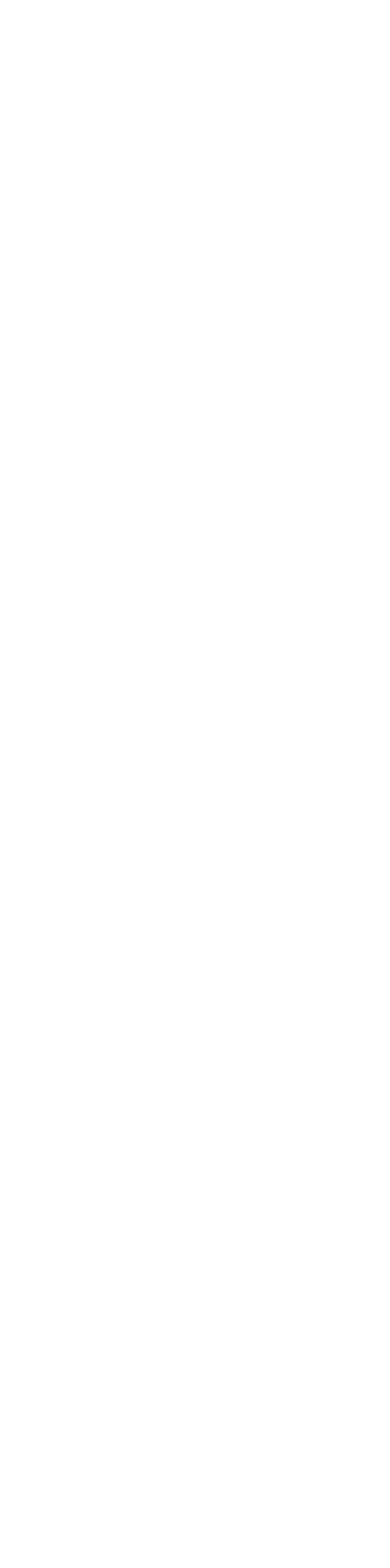
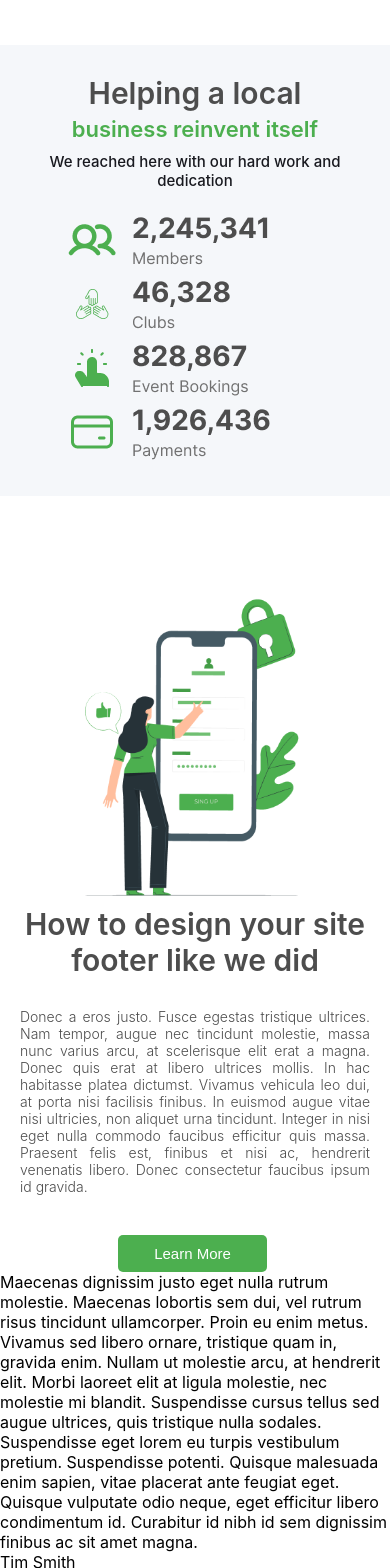
Before and after one commit to itsayusshh/Landing-Page, a React (Create React App) app: page / in a window 390 px wide. Shown: the part 2791-4359 px from the top of the page. Before the commit the page ends 2736 px from the top, so only its background shows below. Built offline with nearby package versions, Linux system fonts and the light colour scheme.

Commit message:
added new review box

```diff
--- a/src/App.js
+++ b/src/App.js
@@ -3,6 +3,7 @@ import Landingage from "./Landingpage.css";
 import Heropage from "./Heropage.js";
 import Portfoliopage from "./Portfoliopage.js";
 import Networkbar from "./Networksbar.js";
+import Reviewbox from "./Reviewbox.js";
 
 function App() {
   return (
@@ -10,7 +11,8 @@ function App() {
       <Header />
       <Heropage />
       <Portfoliopage />
-      {/* <Networkbar />  */}
+      <Networkbar />
+      <Reviewbox />
     </div>
   );
 }
--- a/src/Landingpage.css
+++ b/src/Landingpage.css
@@ -360,7 +360,7 @@ button {
   margin-top: 5px;
   color: #18191f;
   font-size: 13px;
-  font-weight: 300;
+  font-weight: 500;
 }
 
 .Members-grp2 {
@@ -514,7 +514,75 @@ button {
   }
 
   .img-titile-button {
-    align-items: center;
-    margin-left: 92px;
+    margin-left: 120px;
+  }
+
+  .Business-analayis {
+    display: block;
+    padding: 30px;
+  }
+
+  .Members-grp1 {
+    width: 100%;
+  }
+
+  .Members-grp2 {
+    margin-top: 20px;
+    width: 100%;
+    justify-content: center;
+    flex-wrap: wrap;
+  }
+
+  .Members-grp1 div:nth-child(2) {
+    margin-top: 5px;
+    font-size: 22px;
+    text-align: center;
+  }
+
+  .Members-grp1 div:nth-child(1) {
+    font-size: 30px;
+    text-align: center;
+  }
+
+  .Members-grp1 div:nth-child(3) {
+    margin-top: 10px;
+    font-size: 15px;
+    text-align: center;
+    font-weight: 00;
+  }
+
+  .NB-mainpage {
+    display: block;
+  }
+
+  .NB-1container {
+    width: 100%;
+  }
+
+  .NB-2container {
+    justify-items: center;
+    width: 100%;
+  }
+  .NB-2container-title {
+    width: 100%;
+  }
+
+  .NB-2container-title p {
+    text-align: center;
+    padding: 10px;
+  }
+
+  .NB-2container-subtitle {
+    margin: 0%;
+    width: 100%;
+  }
+
+  .NB-2container-subtitle p {
+    text-align: justify;
+    padding: 20px;
+  }
+
+  .NB-2container-button {
+    justify-content: center;
   }
 }
--- a/src/Networksbar.js
+++ b/src/Networksbar.js
@@ -13,9 +13,15 @@ function Networkbar() {
     <>
       <div className="Business-analayis">
         <div className="Members-grp1">
-          <div>Helping a local </div>
-          <div>business reinvent itself</div>
-          <div>We reached here with our hard work and dedication</div>
+          <div>
+            <p>Helping a local </p>
+          </div>
+          <div>
+            <p>business reinvent itself</p>
+          </div>
+          <div>
+            <p>We reached here with our hard work and dedication</p>
+          </div>
         </div>
         <div className="Members-grp2">
           {newmembers.map((call) => {
@@ -31,18 +37,20 @@ function Networkbar() {
         </div>
         <div className="NB-2container">
           <div className="NB-2container-title">
-            How to design your site footer like we did
+            <p>How to design your site footer like we did</p>
           </div>
           <div className="NB-2container-subtitle">
-            Donec a eros justo. Fusce egestas tristique ultrices. Nam tempor,
-            augue nec tincidunt molestie, massa nunc varius arcu, at scelerisque
-            elit erat a magna. Donec quis erat at libero ultrices mollis. In hac
-            habitasse platea dictumst. Vivamus vehicula leo dui, at porta nisi
-            facilisis finibus. In euismod augue vitae nisi ultricies, non
-            aliquet urna tincidunt. Integer in nisi eget nulla commodo faucibus
-            efficitur quis massa. Praesent felis est, finibus et nisi ac,
-            hendrerit venenatis libero. Donec consectetur faucibus ipsum id
-            gravida.
+            <p>
+              Donec a eros justo. Fusce egestas tristique ultrices. Nam tempor,
+              augue nec tincidunt molestie, massa nunc varius arcu, at
+              scelerisque elit erat a magna. Donec quis erat at libero ultrices
+              mollis. In hac habitasse platea dictumst. Vivamus vehicula leo
+              dui, at porta nisi facilisis finibus. In euismod augue vitae nisi
+              ultricies, non aliquet urna tincidunt. Integer in nisi eget nulla
+              commodo faucibus efficitur quis massa. Praesent felis est, finibus
+              et nisi ac, hendrerit venenatis libero. Donec consectetur faucibus
+              ipsum id gravida.
+            </p>
           </div>
           <div className="NB-2container-button">
             <button>Learn More</button>
--- a/src/Portfoliopage.js
+++ b/src/Portfoliopage.js
@@ -15,7 +15,7 @@ import Print1 from "./MinimalLandingPageIcon.png";
 import Print2 from "./Icon 2.png";
 import Print3 from "./Icon 3.png";
 
-const newlogo = [
+export const newlogo = [
   ComopanyLogo1,
   ComopanyLogo2,
   ComopanyLogo3,
@@ -87,9 +87,7 @@ function Portfoliopage() {
         </div>
         <div id="container2">
           <div className="img-titile-title">
-            <p>
-            The unseen of spending three years at Pixelgrade
-            </p>
+            <p>The unseen of spending three years at Pixelgrade</p>
           </div>
           <div className="img-title-subtitle">
             <p>
--- /dev/null
+++ b/src/Reviewbox.js
@@ -0,0 +1,38 @@
+import Pictures from "./Pictures";
+import { newlogo } from "./Portfoliopage.js";
+
+function Reviewbox() {
+  return (
+    <>
+      <div>
+        <div>
+          <p>
+            Maecenas dignissim justo eget nulla rutrum molestie. Maecenas
+            lobortis sem dui, vel rutrum risus tincidunt ullamcorper. Proin eu
+            enim metus. Vivamus sed libero ornare, tristique quam in, gravida
+            enim. Nullam ut molestie arcu, at hendrerit elit. Morbi laoreet elit
+            at ligula molestie, nec molestie mi blandit. Suspendisse cursus
+            tellus sed augue ultrices, quis tristique nulla sodales. Suspendisse
+            eget lorem eu turpis vestibulum pretium. Suspendisse potenti.
+            Quisque malesuada enim sapien, vitae placerat ante feugiat eget.
+            Quisque vulputate odio neque, eget efficitur libero condimentum id.
+            Curabitur id nibh id sem dignissim finibus ac sit amet magna.
+          </p>
+          <div>
+            <p>Tim Smith</p>
+          </div>
+          <div>
+            <p>British Dragon Boat Racing Association</p>
+          </div>
+          <div>
+            {newlogo.map((callback) => {
+              return <Pictures Logo={callback} />;
+            })}
+          </div>
+        </div>
+      </div>
+    </>
+  );
+}
+
+export default Reviewbox;
```
